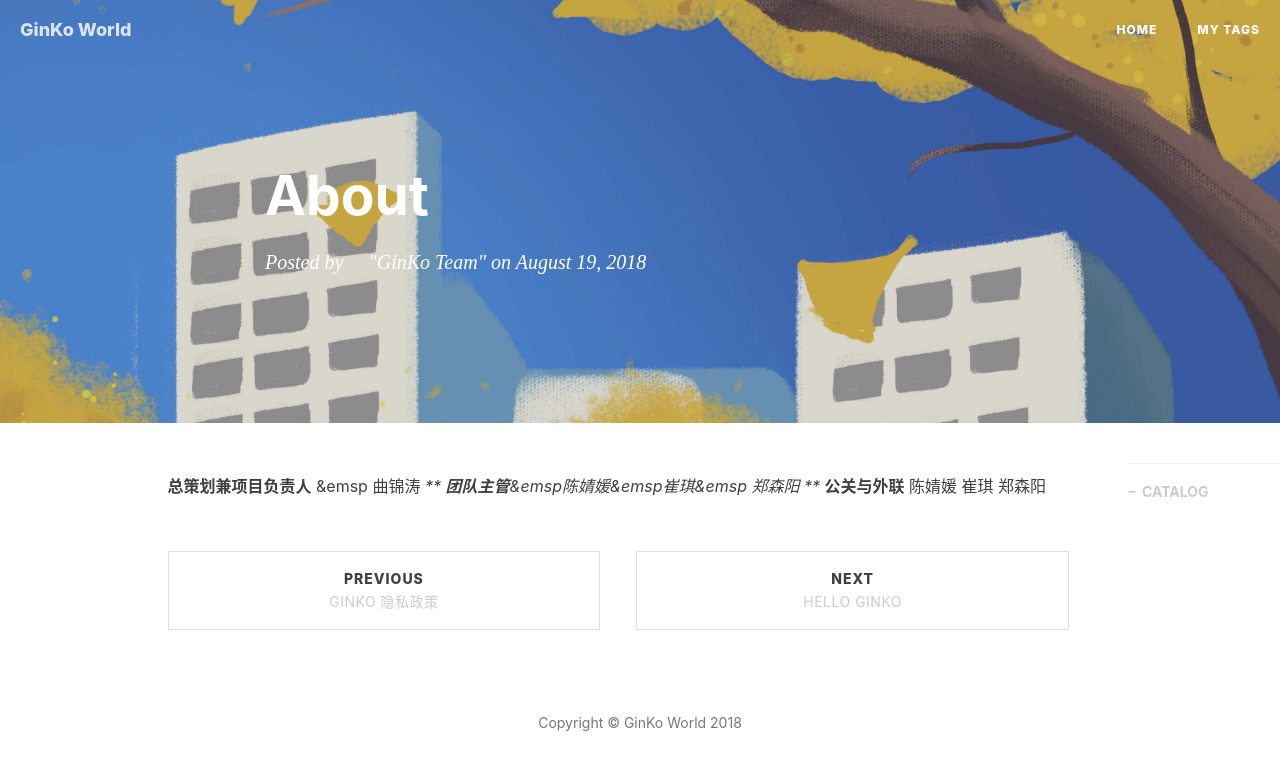
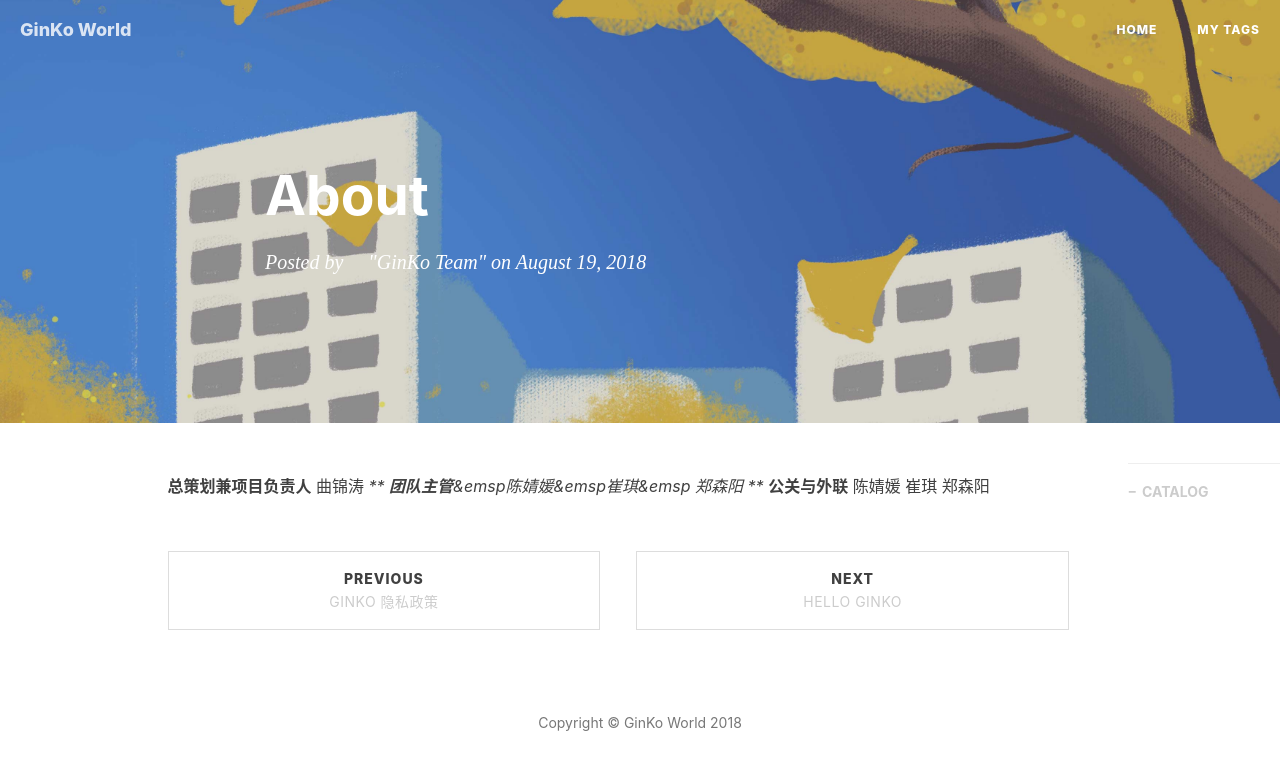
Before and after one commit to pandaKINandQUEEN/GinKo-BFU.github.io, a Jekyll site: the page built from _posts/2018-08-19-about.md, in a window 1280 px wide. Shown: the top 770 px of the page. Built offline with Jekyll 4.4.1, drawn with Linux system fonts in a browser that asks for light colours; nearby versions of some CDN libraries; comment, search, counter and statistics services are not loaded.

Commit message:
Update 2018-08-19-about.md

```diff
--- a/_posts/2018-08-19-about.md
+++ b/_posts/2018-08-19-about.md
@@ -9,7 +9,7 @@ catalog: true
 tags:
 ---
 
-<b>总策划兼项目负责人</b> &emsp 曲锦涛
+<b>总策划兼项目负责人</b>            曲锦涛
 ***
 <b>团队主管</b>&emsp陈婧媛&emsp崔琪&emsp 郑森阳
 ***
```
